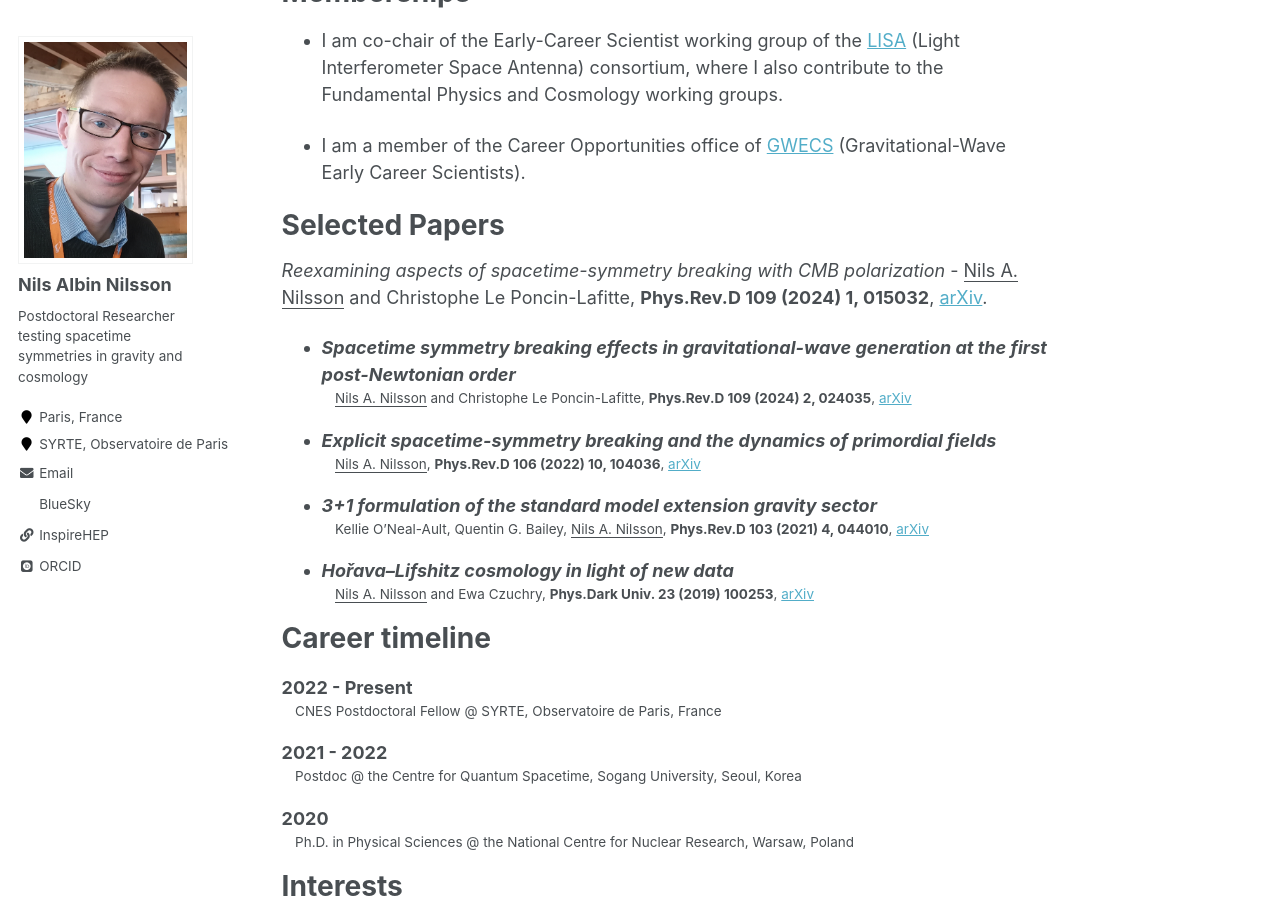
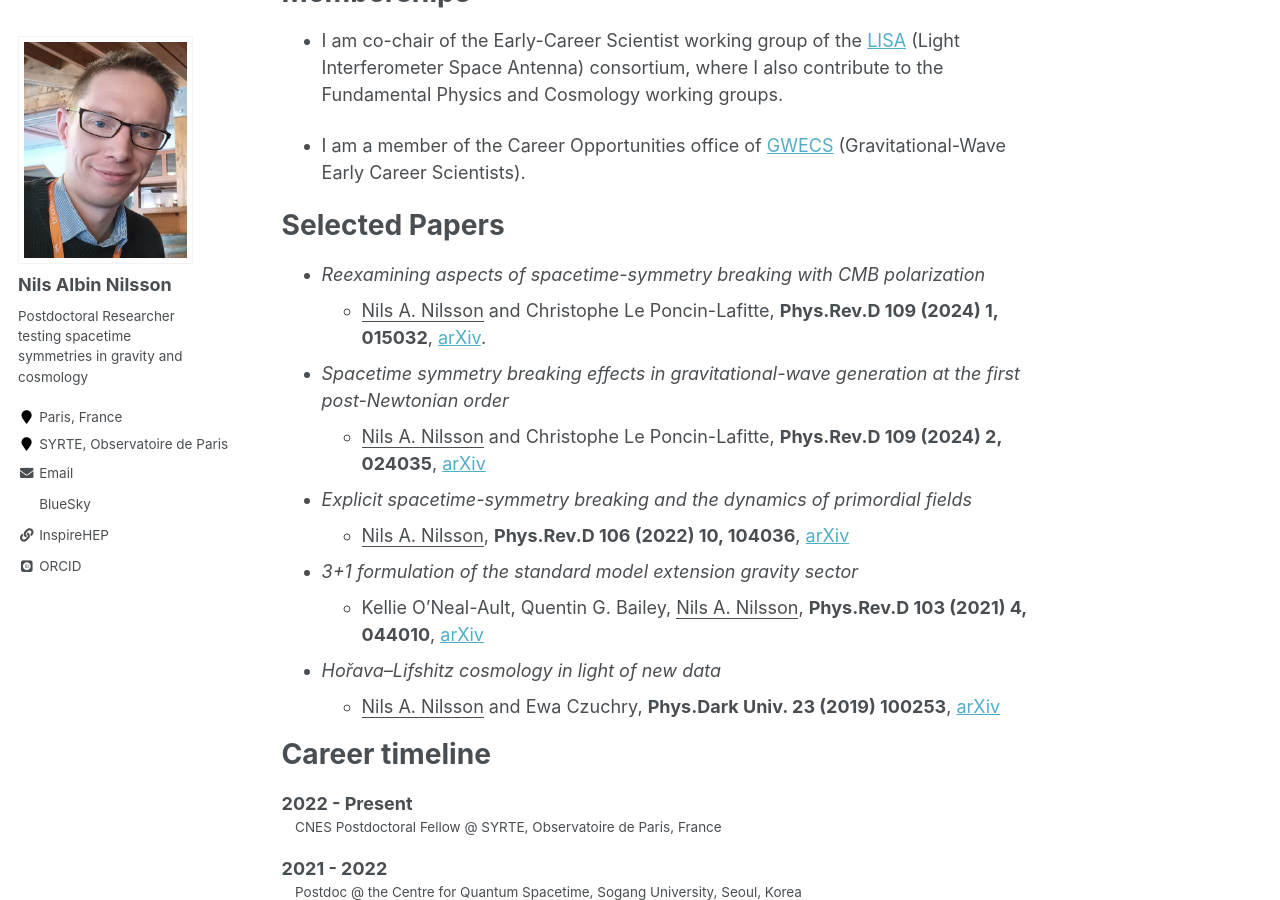
Before and after one commit to nilsanilsson/nilsanilsson.github.io, a Jekyll site: the page built from _pages/about.md, in a window 1280 px wide and 900 px high, scrolled down 397 px. Built offline with Jekyll 4.4.1, drawn with Linux system fonts in a browser that asks for light colours; some web fonts are replaced.

```diff
--- a/_pages/about.md
+++ b/_pages/about.md
@@ -19,20 +19,20 @@ Memberships
 
 Selected Papers
 ======
-<em>Reexamining aspects of spacetime-symmetry breaking with CMB polarization</em>
+* <em>Reexamining aspects of spacetime-symmetry breaking with CMB polarization</em>
 	- <u>Nils A. Nilsson</u> and Christophe Le Poncin-Lafitte, **Phys.Rev.D 109 (2024) 1, 015032**, [arXiv](https://arxiv.org/abs/2311.16368).
 
 * <em>Spacetime symmetry breaking effects in gravitational-wave generation at the first post-Newtonian order</em>
-:	 <u>Nils A. Nilsson</u> and Christophe Le Poncin-Lafitte, **Phys.Rev.D 109 (2024) 2, 024035**, [arXiv](https://arxiv.org/abs/2307.13302)
+	- <u>Nils A. Nilsson</u> and Christophe Le Poncin-Lafitte, **Phys.Rev.D 109 (2024) 2, 024035**, [arXiv](https://arxiv.org/abs/2307.13302)
 
 * <em>Explicit spacetime-symmetry breaking and the dynamics of primordial fields</em>
-:	<u>Nils A. Nilsson</u>, **Phys.Rev.D 106 (2022) 10, 104036**, [arXiv](https://arxiv.org/abs/2205.00496)
+	- <u>Nils A. Nilsson</u>, **Phys.Rev.D 106 (2022) 10, 104036**, [arXiv](https://arxiv.org/abs/2205.00496)
 
 * <em>3+1 formulation of the standard model extension gravity sector</em>
-:	 Kellie O'Neal-Ault, Quentin G. Bailey, <u>Nils A. Nilsson</u>, **Phys.Rev.D 103 (2021) 4, 044010**, [arXiv](https://arxiv.org/abs/2009.00949)
+	- Kellie O'Neal-Ault, Quentin G. Bailey, <u>Nils A. Nilsson</u>, **Phys.Rev.D 103 (2021) 4, 044010**, [arXiv](https://arxiv.org/abs/2009.00949)
 
 * <em>Hořava–Lifshitz cosmology in light of new data</em>
-:	 <u>Nils A. Nilsson</u> and Ewa Czuchry, **Phys.Dark Univ. 23 (2019) 100253**, [arXiv](https://arxiv.org/abs/1803.03615)
+	- <u>Nils A. Nilsson</u> and Ewa Czuchry, **Phys.Dark Univ. 23 (2019) 100253**, [arXiv](https://arxiv.org/abs/1803.03615)
 
 
 
```
